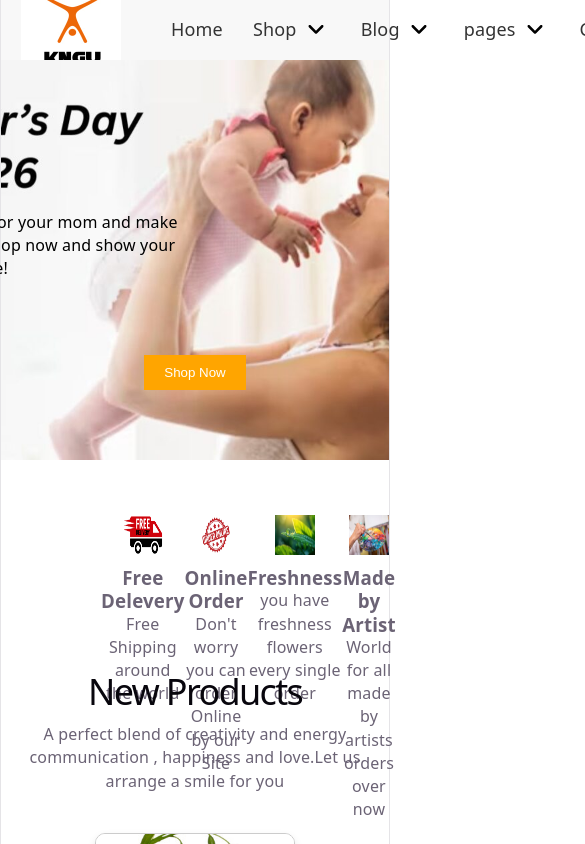
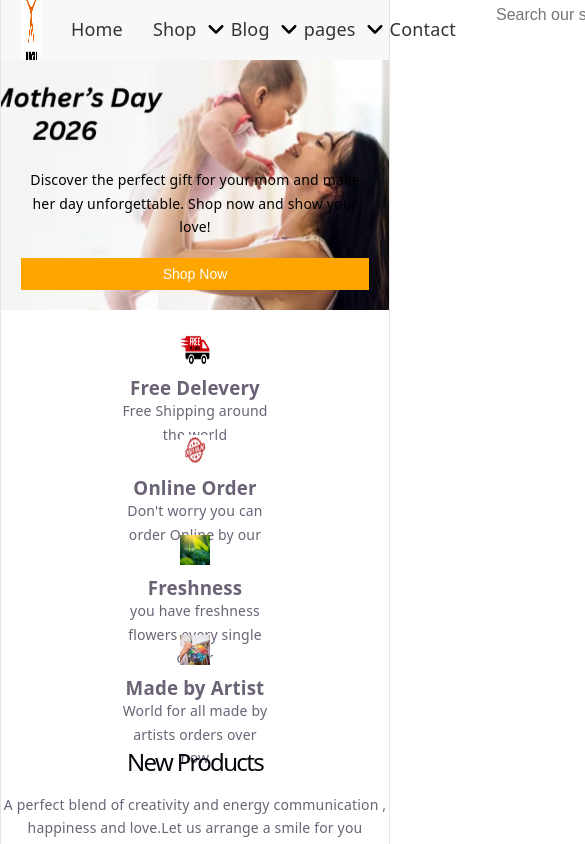
Before and after one commit to Dananjaya75/pactrical-UI-internship, a React (Vite) app in the folder mothersday/: page / in a window 390 px wide. Shown: the top 844 px of the page, 585 px wide, since content can reach past the window. Built offline with nearby package versions, Linux system fonts and the light colour scheme.

Commit message:
mobile version

```diff
--- a/mothersday/src/Components/Footer.css
+++ b/mothersday/src/Components/Footer.css
@@ -87,3 +87,46 @@ justify-content: space-between;
 
     background-color: black;
 }
+@media screen and (max-width: 768px){
+
+    .footer{
+        flex-direction: column;
+        align-items: center;
+        text-align: center;
+        gap: 40px;
+    }
+
+    .footer1,
+    .footer2,
+    .footer3{
+        width: 100%;
+        align-items: center;
+        justify-content: center;
+    }
+
+    .footer-logo{
+        margin-right: 0;
+        margin-bottom: 15px;
+    }
+
+    .footer-icons{
+        justify-content: center;
+        flex-wrap: wrap;
+    }
+
+    .footer-icon{
+        width: 40px;
+        height: 40px;
+    }
+
+    .footer2 ul li{
+        font-size: 14px;
+    }
+
+    .footer3{
+        flex-direction: column;
+        gap: 10px;
+        text-align: center;
+    }
+
+}
--- a/mothersday/src/Components/Navigation.css
+++ b/mothersday/src/Components/Navigation.css
@@ -55,3 +55,51 @@ ul li{
 
 
 }
+@media screen and (max-width: 768px){
+
+    .footer{
+        flex-direction: column;
+        align-items: center;
+        text-align: center;
+        gap: 40px;
+    }
+
+    .footer1,
+    .footer2,
+    .footer3{
+        width: 100%;
+        justify-content: center;
+        align-items: center;
+        text-align: center;
+    }
+
+    .footer-logo{
+        margin-right: 0;
+        margin-bottom: 15px;
+    }
+
+    .footer-icons{
+        flex-wrap: wrap;
+        justify-content: center;
+    }
+
+    .footer-icon{
+        width: 40px;
+        height: 40px;
+    }
+
+    .footer2 ul{
+        padding: 0;
+    }
+
+    .footer2 ul li{
+        font-size: 14px;
+        margin-bottom: 8px;
+    }
+
+    .footer3{
+        flex-direction: column;
+        gap: 10px;
+    }
+
+}
--- a/mothersday/src/Components/Scrollbar.css
+++ b/mothersday/src/Components/Scrollbar.css
@@ -17,3 +17,25 @@
     height: 50px;
     width: 50px;
 }
+@media screen and (max-width: 768px){
+
+  .scrollbar{
+    flex-direction: column;
+    height: auto;
+    padding: 20px;
+    gap: 20px;
+    justify-content: center;
+    align-items: center;
+  }
+
+  .scrollbar-thumb{
+    width: 150px;
+    height: 80px;
+  }
+
+  .icons{
+    width: 40px;
+    height: 40px;
+  }
+
+}
--- a/mothersday/src/Components/Wallimage.css
+++ b/mothersday/src/Components/Wallimage.css
@@ -34,3 +34,34 @@ align-content: left;
     background-color: darkorange;
     scale: 1.5;
 }
+
+@media screen and (max-width: 768px){
+
+  .wallimage{
+    height: 250px;
+    padding: 20px;
+    background-position: center;
+  }
+
+  .content{
+    position: static;
+    width: 100%;
+    text-align: center;
+    margin-top: 20px;
+  }
+
+  .content p{
+    text-align: center;
+    font-size: 14px;
+  }
+
+  .shopnow{
+    padding: 8px 16px;
+    font-size: 14px;
+  }
+
+  .shopnow:hover{
+    scale: 1.1;
+  }
+
+}
--- a/mothersday/src/Pages/Products.css
+++ b/mothersday/src/Pages/Products.css
@@ -31,3 +31,57 @@
     color: #ff4081;
     text-decoration: underline;
 }
+
+@media screen and (max-width: 768px) {
+
+  .container{
+    flex-direction: column;
+    padding: 10px;
+  }
+
+  .navbar{
+    flex-direction: column;
+    align-items: center;
+  }
+
+  .menu{
+    display: flex;
+    flex-direction: column;
+    gap: 10px;
+  }
+
+  .hero-text{
+    font-size: 20px;
+    text-align: center;
+  }
+
+  .card-container{
+    grid-template-columns: 1fr;
+  }
+
+  .footer{
+    flex-direction: column;
+    text-align: center;
+  }
+
+  img{
+    width: 100%;
+    height: auto;
+  }
+}
+
+@media screen and (max-width: 480px) {
+
+  h1{
+    font-size: 24px;
+  }
+
+  p{
+    font-size: 14px;
+  }
+
+  button{
+    width: 100%;
+  }
+
+}
--- a/mothersday/src/Pages/Valantine.css
+++ b/mothersday/src/Pages/Valantine.css
@@ -34,3 +34,36 @@
     margin-bottom: 10px;
     color: #333;
 }
+
+@media screen and (max-width: 768px){
+
+    .valentine-container{
+        flex-direction: column;
+        align-items: center;
+        text-align: center;
+        gap: 20px;
+    }
+
+    .valentine-image{
+        width: 100%;
+        max-width: 350px;
+    }
+
+    .valentine-text{
+        width: 100%;
+    }
+
+    .valentine-text h1{
+        font-size: 28px;
+    }
+
+    .valentine-text ul{
+        padding: 10px;
+    }
+
+    .valentine-text ul li{
+        font-size: 16px;
+        text-align: left;
+    }
+
+}
```
Also changed, not shown: mothersday/src/App.css (line endings or trailing spaces), mothersday/src/index.css (line endings or trailing spaces).
